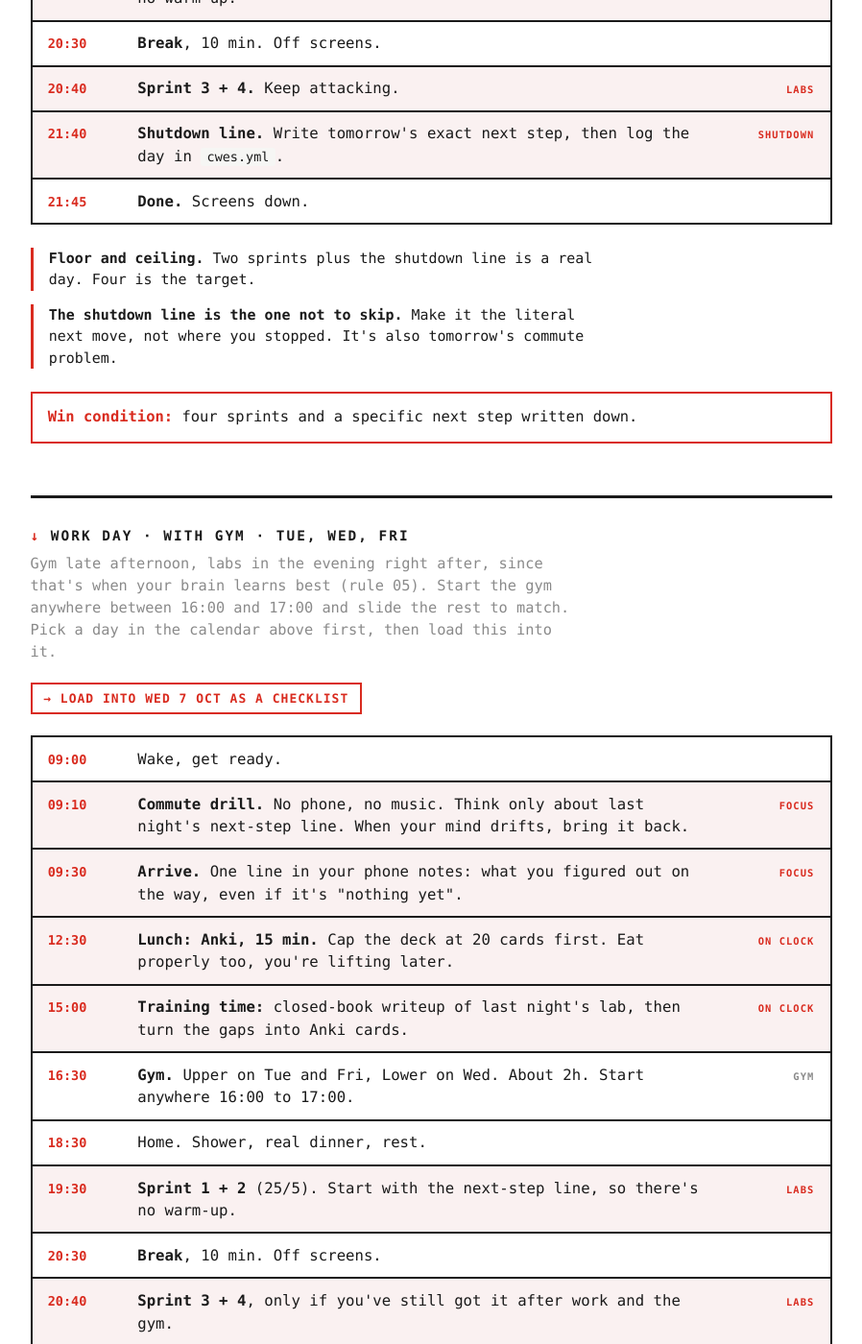
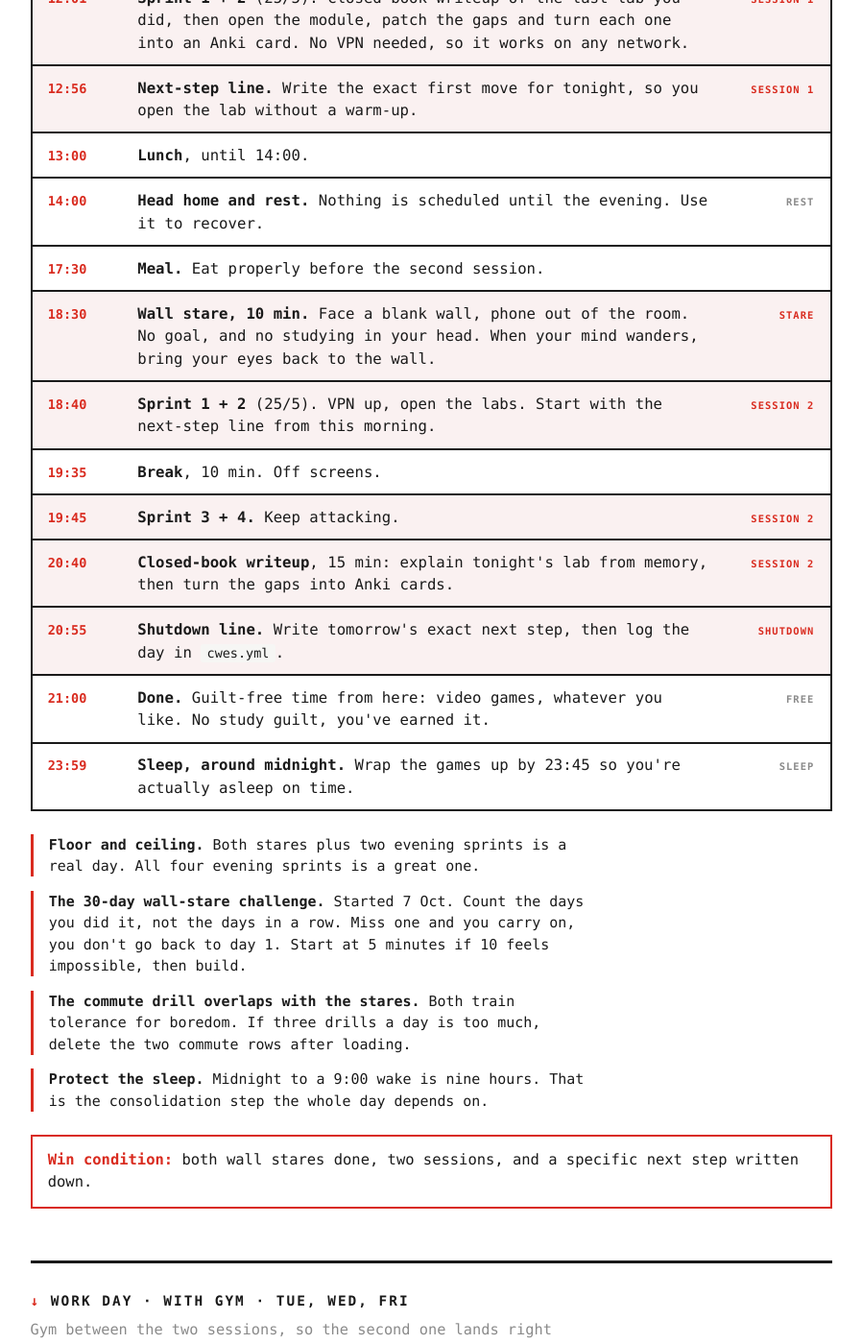
Before and after one commit to rask0l/tracker, a Jekyll site: the page built from sched.md, in a window 1280 px wide and 1400 px high, scrolled down 1519 px. Shown: the whole window at 96% size, without its empty margins (191-1089 px from the left). Built offline with Jekyll 4.4.1, drawn with Linux system fonts in a browser that asks for light colours; some of the changed text lies outside the part shown.

Commit message:
Rebuild the Sched work-day templates around two sessions and a wall stare
The owner's routine is two study sessions a day, each opened with a
10-minute wall stare as a 30-day boredom-tolerance challenge. Session 1
runs 11:46 to 13:00 and holds the no-VPN work (Anki, closed-book writeup,
gap patching) so it is safe on any network; session 2 runs 18:40 to
21:00 at home and holds the labs. Gym sits between them at 15:30, then
guilt-free time after 21:00 and sleep around midnight. Saturday gets a
stare before each of its two study blocks; Sunday has no study session so
it is left alone.

The sleep row is timed 23:59 rather than 00:00. 00:00 sorts to the top of
the day under "sort by time", and a time input cannot hold 24:00.

The challenge is worded as days done, not days in a row, so a miss means
carry on rather than restart at day 1.

Co-Authored-By: Claude Sonnet 5.5 <noreply@anthropic.com>

```diff
--- a/_layouts/schedule.html
+++ b/_layouts/schedule.html
@@ -292,63 +292,82 @@ layout: default
     </div>
   </div>
 
-  <div class="plan" data-note="Work day, no gym. Commute drill, training time at work, four sprints tonight.">
+  <div class="plan" data-note="Work day, no gym. Two study sessions, a wall stare before each, guilt-free evening, sleep at midnight.">
     <p class="plan-h"><span class="n">&darr;</span> Work day &middot; no gym &middot; Mon, Thu</p>
-    <p class="plan-sub">The full evening goes to labs. Pick a day in the calendar above first, then load this into it.</p>
+    <p class="plan-sub">Two sessions, each opened with a wall stare. The first is no-VPN work (Anki and writeups), the second is labs at home. Pick a day in the calendar above first, then load this into it.</p>
     <p class="plan-load">
       <button type="button" class="plan-seed">&rarr; load into the selected day as a checklist</button>
     </p>
 
     <ul class="plan-rows">
       <li><span class="pt">09:00</span><span>Wake, get ready.</span><span class="mode"></span></li>
-      <li class="hot"><span class="pt">09:10</span><span><b>Commute drill.</b> No phone, no music. Think only about last night's next-step line. When your mind drifts, bring it back.</span><span class="mode">focus</span></li>
+      <li class="hot"><span class="pt">09:10</span><span><b>Commute drill.</b> No phone, no music. Think only about the next-step line from last night. When your mind drifts, bring it back.</span><span class="mode">focus</span></li>
       <li class="hot"><span class="pt">09:30</span><span><b>Arrive.</b> One line in your phone notes: what you figured out on the way, even if it's "nothing yet".</span><span class="mode">focus</span></li>
-      <li class="hot"><span class="pt">12:30</span><span><b>Lunch: Anki, 15 min.</b> Cap the deck at 20 cards first.</span><span class="mode">on clock</span></li>
-      <li class="hot"><span class="pt">15:00</span><span><b>Training time:</b> closed-book writeup of last night's lab, then turn the gaps into Anki cards.</span><span class="mode">on clock</span></li>
-      <li><span class="pt">18:30</span><span>Home. Eat, rest. Laptop stays closed.</span><span class="mode"></span></li>
-      <li class="hot"><span class="pt">19:30</span><span><b>Sprint 1 + 2</b> (25/5). Start with the next-step line, so there's no warm-up.</span><span class="mode">labs</span></li>
-      <li><span class="pt">20:30</span><span><b>Break</b>, 10 min. Off screens.</span><span class="mode"></span></li>
-      <li class="hot"><span class="pt">20:40</span><span><b>Sprint 3 + 4.</b> Keep attacking.</span><span class="mode">labs</span></li>
-      <li class="hot"><span class="pt">21:40</span><span><b>Shutdown line.</b> Write tomorrow's exact next step, then log the day in <code>cwes.yml</code>.</span><span class="mode">shutdown</span></li>
-      <li><span class="pt">21:45</span><span><b>Done.</b> Screens down.</span><span class="mode"></span></li>
+      <li class="hot"><span class="pt">11:36</span><span><b>Wall stare, 10 min.</b> Face a blank wall, phone out of the room. No goal, and no studying in your head. When your mind wanders, bring your eyes back to the wall.</span><span class="mode">stare</span></li>
+      <li class="hot"><span class="pt">11:46</span><span><b>Anki, 15 min.</b> Cap the deck at 20 cards <i>before</i> you open it.</span><span class="mode">session 1</span></li>
+      <li class="hot"><span class="pt">12:01</span><span><b>Sprint 1 + 2</b> (25/5). Closed-book writeup of the last lab you did, then open the module, patch the gaps and turn each one into an Anki card. No VPN needed, so it works on any network.</span><span class="mode">session 1</span></li>
+      <li class="hot"><span class="pt">12:56</span><span><b>Next-step line.</b> Write the exact first move for tonight, so you open the lab without a warm-up.</span><span class="mode">session 1</span></li>
+      <li><span class="pt">13:00</span><span><b>Lunch</b>, until 14:00.</span><span class="mode"></span></li>
+      <li><span class="pt">14:00</span><span><b>Head home and rest.</b> Nothing is scheduled until the evening. Use it to recover.</span><span class="mode">rest</span></li>
+      <li><span class="pt">17:30</span><span><b>Meal.</b> Eat properly before the second session.</span><span class="mode"></span></li>
+      <li class="hot"><span class="pt">18:30</span><span><b>Wall stare, 10 min.</b> Face a blank wall, phone out of the room. No goal, and no studying in your head. When your mind wanders, bring your eyes back to the wall.</span><span class="mode">stare</span></li>
+      <li class="hot"><span class="pt">18:40</span><span><b>Sprint 1 + 2</b> (25/5). VPN up, open the labs. Start with the next-step line from this morning.</span><span class="mode">session 2</span></li>
+      <li><span class="pt">19:35</span><span><b>Break</b>, 10 min. Off screens.</span><span class="mode"></span></li>
+      <li class="hot"><span class="pt">19:45</span><span><b>Sprint 3 + 4.</b> Keep attacking.</span><span class="mode">session 2</span></li>
+      <li class="hot"><span class="pt">20:40</span><span><b>Closed-book writeup</b>, 15 min: explain tonight's lab from memory, then turn the gaps into Anki cards.</span><span class="mode">session 2</span></li>
+      <li class="hot"><span class="pt">20:55</span><span><b>Shutdown line.</b> Write tomorrow's exact next step, then log the day in <code>cwes.yml</code>.</span><span class="mode">shutdown</span></li>
+      <li><span class="pt">21:00</span><span><b>Done.</b> Guilt-free time from here: video games, whatever you like. No study guilt, you've earned it.</span><span class="mode">free</span></li>
+      <li><span class="pt">23:59</span><span><b>Sleep, around midnight.</b> Wrap the games up by 23:45 so you're actually asleep on time.</span><span class="mode">sleep</span></li>
     </ul>
 
     <ul class="plan-notes">
-      <li><b>Floor and ceiling.</b> Two sprints plus the shutdown line is a real day. Four is the target.</li>
-      <li><b>The shutdown line is the one not to skip.</b> Make it the literal next move, not where you stopped. It's also tomorrow's commute problem.</li>
+      <li><b>Floor and ceiling.</b> Both stares plus two evening sprints is a real day. All four evening sprints is a great one.</li>
+      <li><b>The 30-day wall-stare challenge.</b> Started 7 Oct. Count the days you did it, not the days in a row. Miss one and you carry on, you don't go back to day 1. Start at 5 minutes if 10 feels impossible, then build.</li>
+      <li><b>The commute drill overlaps with the stares.</b> Both train tolerance for boredom. If three drills a day is too much, delete the two commute rows after loading.</li>
+      <li><b>Protect the sleep.</b> Midnight to a 9:00 wake is nine hours. That is the consolidation step the whole day depends on.</li>
     </ul>
 
-    <p class="plan-win"><b>Win condition:</b> four sprints and a specific next step written down.</p>
+    <p class="plan-win"><b>Win condition:</b> both wall stares done, two sessions, and a specific next step written down.</p>
   </div>
 
-  <div class="plan" data-note="Work day with gym. Commute drill, training time at work, gym late afternoon, then labs.">
+  <div class="plan" data-note="Work day with gym. Two study sessions, a wall stare before each, gym mid-afternoon, guilt-free evening, sleep at midnight.">
     <p class="plan-h"><span class="n">&darr;</span> Work day &middot; with gym &middot; Tue, Wed, Fri</p>
-    <p class="plan-sub">Gym late afternoon, labs in the evening right after, since that's when your brain learns best (rule 05). Start the gym anywhere between 16:00 and 17:00 and slide the rest to match. Pick a day in the calendar above first, then load this into it.</p>
+    <p class="plan-sub">Gym between the two sessions, so the second one lands right after training, which is when your brain learns best (rule 05). Pick a day in the calendar above first, then load this into it.</p>
     <p class="plan-load">
       <button type="button" class="plan-seed">&rarr; load into the selected day as a checklist</button>
     </p>
 
     <ul class="plan-rows">
       <li><span class="pt">09:00</span><span>Wake, get ready.</span><span class="mode"></span></li>
-      <li class="hot"><span class="pt">09:10</span><span><b>Commute drill.</b> No phone, no music. Think only about last night's next-step line. When your mind drifts, bring it back.</span><span class="mode">focus</span></li>
+      <li class="hot"><span class="pt">09:10</span><span><b>Commute drill.</b> No phone, no music. Think only about the next-step line from last night. When your mind drifts, bring it back.</span><span class="mode">focus</span></li>
       <li class="hot"><span class="pt">09:30</span><span><b>Arrive.</b> One line in your phone notes: what you figured out on the way, even if it's "nothing yet".</span><span class="mode">focus</span></li>
-      <li class="hot"><span class="pt">12:30</span><span><b>Lunch: Anki, 15 min.</b> Cap the deck at 20 cards first. Eat properly too, you're lifting later.</span><span class="mode">on clock</span></li>
-      <li class="hot"><span class="pt">15:00</span><span><b>Training time:</b> closed-book writeup of last night's lab, then turn the gaps into Anki cards.</span><span class="mode">on clock</span></li>
-      <li><span class="pt">16:30</span><span><b>Gym.</b> Upper on Tue and Fri, Lower on Wed. About 2h. Start anywhere 16:00 to 17:00.</span><span class="mode">gym</span></li>
-      <li><span class="pt">18:30</span><span>Home. Shower, real dinner, rest.</span><span class="mode"></span></li>
-      <li class="hot"><span class="pt">19:30</span><span><b>Sprint 1 + 2</b> (25/5). Start with the next-step line, so there's no warm-up.</span><span class="mode">labs</span></li>
-      <li><span class="pt">20:30</span><span><b>Break</b>, 10 min. Off screens.</span><span class="mode"></span></li>
-      <li class="hot"><span class="pt">20:40</span><span><b>Sprint 3 + 4</b>, only if you've still got it after work and the gym.</span><span class="mode">labs</span></li>
-      <li class="hot"><span class="pt">21:40</span><span><b>Shutdown line.</b> Write tomorrow's exact next step, then log the day in <code>cwes.yml</code>.</span><span class="mode">shutdown</span></li>
-      <li><span class="pt">21:45</span><span><b>Done.</b> Screens down.</span><span class="mode"></span></li>
+      <li class="hot"><span class="pt">11:36</span><span><b>Wall stare, 10 min.</b> Face a blank wall, phone out of the room. No goal, and no studying in your head. When your mind wanders, bring your eyes back to the wall.</span><span class="mode">stare</span></li>
+      <li class="hot"><span class="pt">11:46</span><span><b>Anki, 15 min.</b> Cap the deck at 20 cards <i>before</i> you open it.</span><span class="mode">session 1</span></li>
+      <li class="hot"><span class="pt">12:01</span><span><b>Sprint 1 + 2</b> (25/5). Closed-book writeup of the last lab you did, then open the module, patch the gaps and turn each one into an Anki card. No VPN needed, so it works on any network.</span><span class="mode">session 1</span></li>
+      <li class="hot"><span class="pt">12:56</span><span><b>Next-step line.</b> Write the exact first move for tonight, so you open the lab without a warm-up.</span><span class="mode">session 1</span></li>
+      <li><span class="pt">13:00</span><span><b>Lunch</b>, until 14:00. Eat properly, you're lifting later.</span><span class="mode"></span></li>
+      <li><span class="pt">14:00</span><span><b>Head home and rest.</b> No studying. This is recovery before the gym.</span><span class="mode">rest</span></li>
+      <li class="hot"><span class="pt">15:30</span><span><b>Gym.</b> Upper on Tue and Fri, Lower on Wed. Ends around 17:00.</span><span class="mode">gym</span></li>
+      <li><span class="pt">17:00</span><span><b>Shower and a real meal.</b> You have until 18:30.</span><span class="mode"></span></li>
+      <li class="hot"><span class="pt">18:30</span><span><b>Wall stare, 10 min.</b> Face a blank wall, phone out of the room. No goal, and no studying in your head. When your mind wanders, bring your eyes back to the wall.</span><span class="mode">stare</span></li>
+      <li class="hot"><span class="pt">18:40</span><span><b>Sprint 1 + 2</b> (25/5). VPN up, open the labs. Start with the next-step line from this morning.</span><span class="mode">session 2</span></li>
+      <li><span class="pt">19:35</span><span><b>Break</b>, 10 min. Off screens.</span><span class="mode"></span></li>
+      <li class="hot"><span class="pt">19:45</span><span><b>Sprint 3 + 4.</b> Keep attacking.</span><span class="mode">session 2</span></li>
+      <li class="hot"><span class="pt">20:40</span><span><b>Closed-book writeup</b>, 15 min: explain tonight's lab from memory, then turn the gaps into Anki cards.</span><span class="mode">session 2</span></li>
+      <li class="hot"><span class="pt">20:55</span><span><b>Shutdown line.</b> Write tomorrow's exact next step, then log the day in <code>cwes.yml</code>.</span><span class="mode">shutdown</span></li>
+      <li><span class="pt">21:00</span><span><b>Done.</b> Guilt-free time from here: video games, whatever you like. No study guilt, you've earned it.</span><span class="mode">free</span></li>
+      <li><span class="pt">23:59</span><span><b>Sleep, around midnight.</b> Wrap the games up by 23:45 so you're actually asleep on time.</span><span class="mode">sleep</span></li>
     </ul>
 
     <ul class="plan-notes">
-      <li><b>Floor and ceiling.</b> Gym plus two sprints is a real day. Four is a great one. You've worked and trained, so stopping at two is not a failed day.</li>
-      <li><b>Too wiped after the gym?</b> Skip the sprints, keep the shutdown line. That alone keeps tomorrow easy to start.</li>
+      <li><b>Floor and ceiling.</b> Gym plus two evening sprints is a real day. Four is a great one. You've worked and trained, so stopping at two is not a failed day.</li>
+      <li><b>Too wiped after the gym?</b> Skip the sprints, keep the stare and the shutdown line. That alone keeps tomorrow easy to start.</li>
+      <li><b>The 30-day wall-stare challenge.</b> Started 7 Oct. Count the days you did it, not the days in a row. Miss one and you carry on, you don't go back to day 1. Start at 5 minutes if 10 feels impossible, then build.</li>
+      <li><b>The commute drill overlaps with the stares.</b> Both train tolerance for boredom. If three drills a day is too much, delete the two commute rows after loading.</li>
+      <li><b>Protect the sleep.</b> Midnight to a 9:00 wake is nine hours. That is the consolidation step the whole day depends on.</li>
     </ul>
 
-    <p class="plan-win"><b>Win condition:</b> gym done, at least two sprints, and a specific next step written down.</p>
+    <p class="plan-win"><b>Win condition:</b> gym done, both wall stares done, two sessions, and a specific next step written down.</p>
   </div>
 
   <div class="plan" data-note="Saturday. Study first, gym mid-afternoon, then root a box.">
@@ -360,6 +379,7 @@ layout: default
 
     <ul class="plan-rows">
       <li><span class="pt">10:00</span><span>Wake, breakfast. No alarm needed.</span><span class="mode"></span></li>
+      <li class="hot"><span class="pt">10:50</span><span><b>Wall stare, 10 min.</b> Face a blank wall, phone out of the room. No goal, and no studying in your head. When your mind wanders, bring your eyes back to the wall.</span><span class="mode">stare</span></li>
       <li class="hot"><span class="pt">11:00</span><span><b>Anki, 15 min.</b> Cap the deck at 20 cards first.</span><span class="mode">warm-up</span></li>
       <li class="hot"><span class="pt">11:15</span><span><b>Sprint 1 + 2</b> (25/5). Start with the next-step line from last night.</span><span class="mode">labs</span></li>
       <li><span class="pt">12:15</span><span><b>Break</b>, 15 min. Off screens.</span><span class="mode"></span></li>
@@ -368,6 +388,7 @@ layout: default
       <li class="hot"><span class="pt">14:45</span><span><b>On the way to the gym:</b> phone in your pocket, hold one stuck problem in your head, same as the commute drill.</span><span class="mode">focus</span></li>
       <li><span class="pt">15:00</span><span><b>Gym (Lower)</b>, about 2h.</span><span class="mode">gym</span></li>
       <li><span class="pt">17:00</span><span>Shower, food, rest.</span><span class="mode"></span></li>
+      <li class="hot"><span class="pt">17:50</span><span><b>Wall stare, 10 min.</b> Face a blank wall, phone out of the room. No goal, and no studying in your head. When your mind wanders, bring your eyes back to the wall.</span><span class="mode">stare</span></li>
       <li class="hot"><span class="pt">18:00</span><span><b>Sprint 5 + 6: the box.</b> Root a machine where this week's bug is the way in. Screenshot each step in report language.</span><span class="mode">apply</span></li>
       <li class="hot"><span class="pt">19:00</span><span><b>Shutdown line.</b> Write the next step, log the day in <code>cwes.yml</code>, and if the module's done, tick it on the Loop roadmap.</span><span class="mode">shutdown</span></li>
       <li><span class="pt">19:10</span><span><b>Done.</b> The evening is yours.</span><span class="mode"></span></li>
@@ -376,6 +397,7 @@ layout: default
     <ul class="plan-notes">
       <li><b>Floor and ceiling.</b> Two sprints plus the gym is a real Saturday. All six plus the box is a great one.</li>
       <li><b>Module not finished by lunch?</b> Use the 18:00 block to keep going on the module instead of the box. The box can wait a week.</li>
+      <li><b>Wall stares:</b> one before each study block, same as the weekdays. Miss one and you carry on, you don't restart the count.</li>
     </ul>
 
     <p class="plan-win"><b>Win condition:</b> the week's module moves to done, or as close as you can get it.</p>
```
